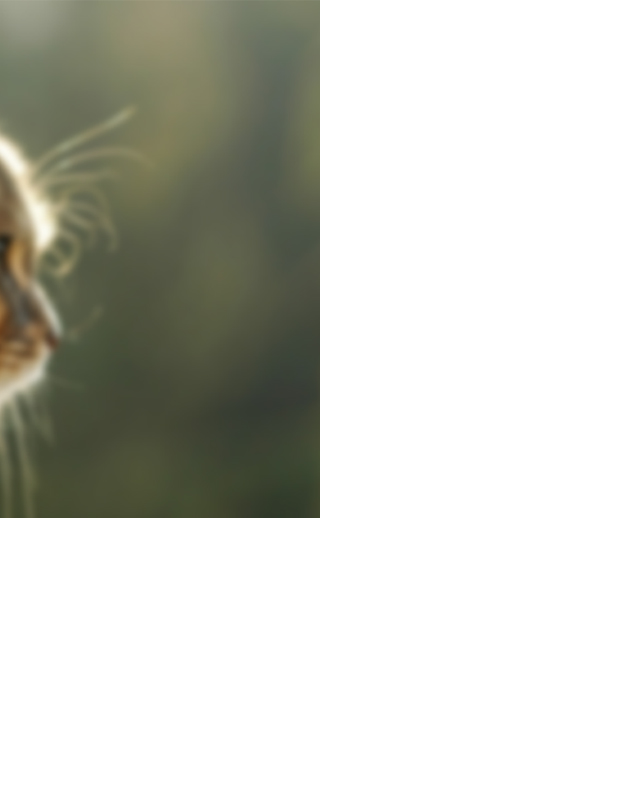
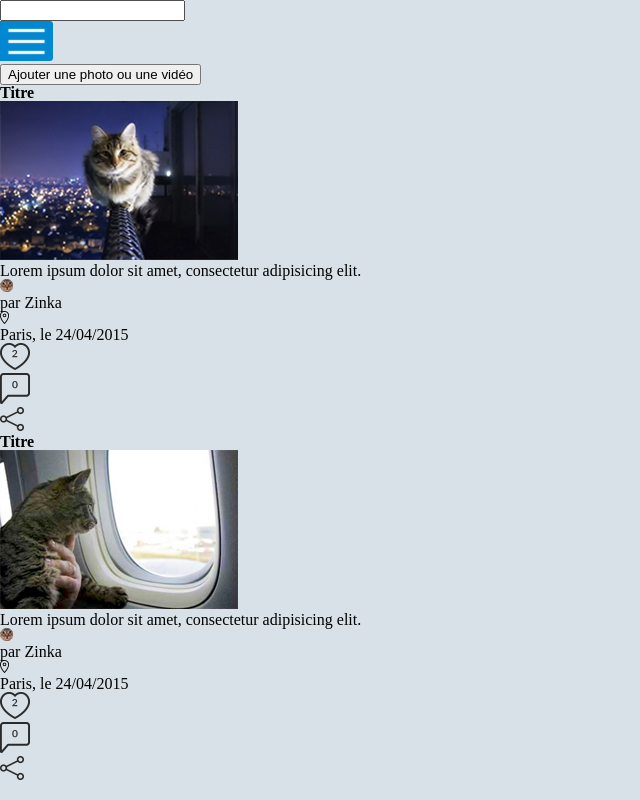
Before and after one commit to tahar10/TravelCat, a plain HTML site: page wall.html in a window 1280 px wide. Shown: the whole page, without its empty margins (0-640 px from the left). Drawn offline with Linux system fonts and the light colour scheme.

Commit message:
Intégration structure html et contenus des pages

```diff
--- a/assets/css/main.css
+++ b/assets/css/main.css
@@ -18,9 +18,6 @@ time, mark, audio, video {
 	font-size:100%;
 	vertical-align:baseline;
 	background:transparent;
-}
-html {
-  background: url('../img/background-img.jpg') no-repeat;
 }
 
 body {
@@ -95,3 +92,16 @@ input, select {
 }
 
 /* // RESET */
+
+.background-home {
+  background: url('../img/background-img.jpg') no-repeat;
+}
+.background-wall {
+    background-color: #d8e1e7;
+}
+.background-add {
+  background: url('../img/img-background-add.jpg') no-repeat;
+}
+.background-body {
+    background-color: #f1f1f2;
+}
--- a/wall.html
+++ b/wall.html
@@ -7,7 +7,96 @@
     <title>TravelCat</title>
     <link rel="stylesheet" href="assets/css/main.css" </head>
 
-    <body>
+    <body class="background-wall">
+
+        <header class="heading-wall">
+            <div class="bar">
+                <div class="search">
+                    <form name="wallFormSearch" method="post">
+                        <input name="saisie" type="search" value="" />
+                    </form>
+                </div>
+                <div class="menu">
+                    <a href="#" title="Menu">
+                        <img src="assets/img/img-menu.png" height="40" width="53" alt="Icone menu">
+                    </a>
+                </div>
+            </div>
+        </header>
+
+        <div>
+            <div>
+                <form name="wallFormAdd" method="post" action="./add.html">
+                    <input type="submit" value="Ajouter une photo ou une vidéo" />
+                </form>
+
+            </div>
+
+
+            <div class="post">
+                <div>
+                    <h3>Titre</h3>
+                    <img src="assets/img/img-cat1.jpg" height="159" width="238" alt="Photo chat sur le bord d'une fenêtre">
+                    <p>Lorem ipsum dolor sit amet, consectetur adipisicing elit.</p>
+                </div>
+
+                <div>
+                    <img src="assets/img/img-profil.png" height="13" width="13" alt="Photo profil">
+                    <p>par Zinka</p>
+                </div>
+
+                <div>
+                    <img src="assets/img/img-geoloc.png" height="13" width="9" alt="icone géolocalisation">
+                    <p>Paris, le 24/04/2015</p>
+                </div>
+
+                <div>
+                    <div>
+                        <img src="assets/img/img-coeur.png" height="27" width="30" alt="icone aimer">
+                    </div>
+                    <div>
+                        <img src="assets/img/img-commentaire.png" height="31" width="30" alt="icone commentaires">
+                    </div>
+                    <div>
+                        <img src="assets/img/img-partage.png" height="24" width="24" alt="icone partage">
+                    </div>
+                </div>
+
+            </div>
+
+            <div class="post">
+                <div>
+                    <h3>Titre</h3>
+                    <img src="assets/img/img-cat2.jpg" height="159" width="238" alt="Photo chat qui regarde par le hublot d'un avion">
+                    <p>Lorem ipsum dolor sit amet, consectetur adipisicing elit.</p>
+                </div>
+
+                <div>
+                    <img src="assets/img/img-profil.png" height="13" width="13" alt="Photo profil">
+                    <p>par Zinka</p>
+                </div>
+
+                <div>
+                    <img src="assets/img/img-geoloc.png" height="13" width="9" alt="icone géolocalisation">
+                    <p>Paris, le 24/04/2015</p>
+                </div>
+
+                <div>
+                    <div>
+                        <img src="assets/img/img-coeur.png" height="27" width="30" alt="icone aimer">
+                    </div>
+                    <div>
+                        <img src="assets/img/img-commentaire.png" height="31" width="30" alt="icone commentaires">
+                    </div>
+                    <div>
+                        <img src="assets/img/img-partage.png" height="24" width="24" alt="icone partage">
+                    </div>
+                </div>
+
+            </div>
+
+        </div>
+
     </body>
 
 </html>
```
Also changed, not shown: add.html (+18 -1 lines), index.html (+5 -4 lines), assets/img/icone-menu.jpg (added), assets/img/icone-rechercher.png (added), assets/img/img-background-add.jpg (added), assets/img/img-bouton-envoyer.png (added), assets/img/img-bouton-geo.png (added), assets/img/img-cat1.jpg (added), assets/img/img-cat2.jpg (added), assets/img/img-coeur.png (added), assets/img/img-commentaire.png (added), assets/img/img-crayon.png (added), assets/img/img-geoloc.png (added), assets/img/img-menu.png (added), 2 more files.
